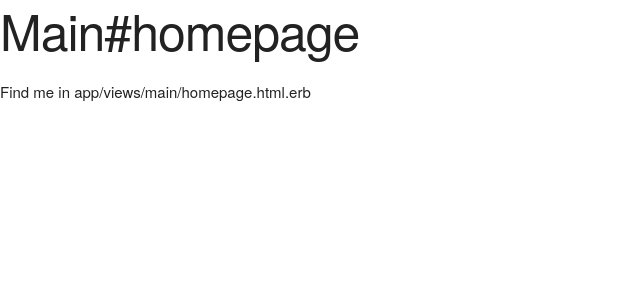
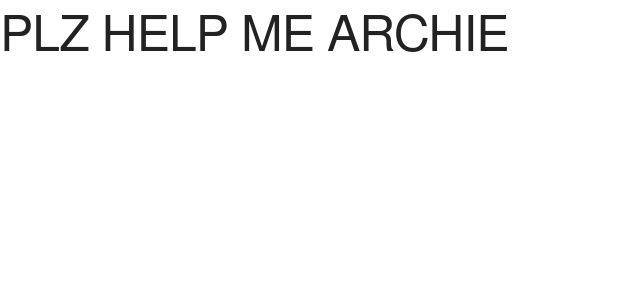
Before and after one commit to artygoodhart/voodooclothing2, a Rails app: page /main/homepage in a window 1280 px wide. Shown: the top 300 px of the page, without its empty margins (0-640 px from the left). Run offline with Rails 7, Linux system fonts and the light colour scheme; style sheets or scripts are compiled from the project's sources; some libraries are stand-ins or nearby versions.

Commit message:
roots suck

```diff
--- a/voodooclothing2/app/views/main/homepage.html.erb
+++ b/voodooclothing2/app/views/main/homepage.html.erb
@@ -1,2 +1 @@
-<h1>Main#homepage</h1>
-<p>Find me in app/views/main/homepage.html.erb</p>
+<h1>PLZ HELP ME ARCHIE</h1>
--- a/voodooclothing2/app/views/welcome/index.html.erb
+++ b/voodooclothing2/app/views/welcome/index.html.erb
@@ -3,4 +3,4 @@
   this is the home page
 </p>
 
-<%= link_to "Go to Main page",
+<%= link_to "Go to Main page", main_path %>
```
